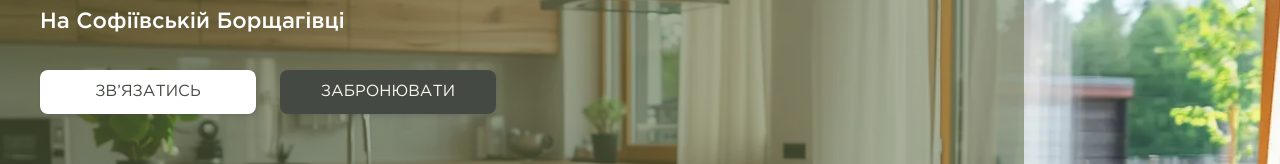
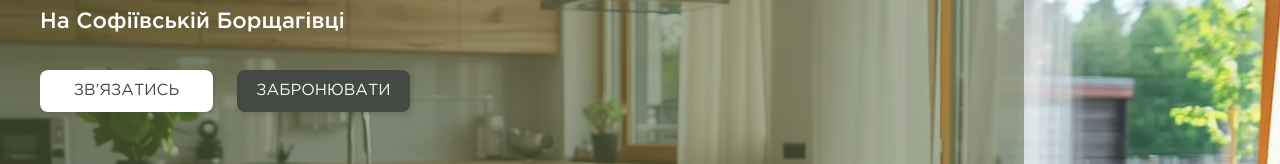
Before and after one commit to Sofia-Kyivska/rent-services, a Next.js app: page / in a window 1280 px wide. Shown: the part 152-316 px from the top of the page. Built offline with nearby package versions, Linux system fonts and the light colour scheme; no server answers; the database is empty.

Commit message:
fix bug in hero and translate btn

```diff
--- a/src/components/CallBtn/CallBtn.jsx
+++ b/src/components/CallBtn/CallBtn.jsx
@@ -1,28 +1,27 @@
-"use client";
-import React, { useState, useEffect } from "react";
-import { useTranslation } from "react-i18next";
-import { socialLinks } from "@/data";
-import styles from "./CallBtn.module.scss";
+'use client';
+import React, { useState, useEffect } from 'react';
+import { useTranslation } from 'react-i18next';
+import { socialLinks } from '@/data';
+import styles from './CallBtn.module.scss';
 
-
-const CallBtn = ({ className }) => {
+const CallBtn = ({ className, id }) => {
   const { t } = useTranslation();
   const [isLoading, setIsLoading] = useState(true);
 
   // Найти объект с телефоном
-  const phoneLink = socialLinks.find(link => link.title === "Telephone")?.href;
+  const phoneLink = socialLinks.find(
+    (link) => link.title === 'Telephone'
+  )?.href;
 
   useEffect(() => {
     setIsLoading(false);
   }, []);
 
-
   return (
-    <a href={phoneLink} className={`${styles.button} ${className}`}>
-      {!isLoading && t("Buttons.CalltBtn")}
+    <a href={phoneLink} className={`${styles.button} ${className}`} id={id}>
+      {!isLoading && t('Buttons.CalltBtn')}
     </a>
   );
 };
 
-
 export default CallBtn;
--- a/src/components/Hero/Hero.jsx
+++ b/src/components/Hero/Hero.jsx
@@ -21,8 +21,8 @@ const Hero = () => {
           </h2>
         </div>
         <div className={styles.btnsWraper}>
-          <OrderBtn className={styles.btn} />
-          <CallBtn className={styles.btn} />
+          <OrderBtn id={styles.btn} />
+          <CallBtn id={styles.btn} />
         </div>
       </div>
     </section>
--- a/src/components/Hero/Hero.module.scss
+++ b/src/components/Hero/Hero.module.scss
@@ -2,7 +2,7 @@
 
 .container {
   position: relative;
-  height: 100vh;
+  height: 90vh;
   padding-top: 96px;
   padding-bottom: 80px;
 
@@ -30,6 +30,7 @@
     }
   }
   @media screen and (min-width: $tablet) {
+    height: 100vh;
     padding-top: 118px;
     padding-bottom: 0px;
   }
@@ -110,7 +111,7 @@
   }
 }
 
-.btn {
+#btn {
   width: 100%;
   border: none;
   border-radius: 8px;
@@ -118,9 +119,11 @@
   box-shadow: 2px 2px 4px 0 rgba(69, 73, 67, 0.25);
 
   @media screen and (min-width: $tablet) {
-    width: 151px;
+    width: 173px;
+    padding: 8px 32px;
   }
   @media screen and (min-width: $desktop) {
     width: 288px;
+    padding: 8px 58px;
   }
 }
--- a/src/components/OrderBtn/OrderBtn.jsx
+++ b/src/components/OrderBtn/OrderBtn.jsx
@@ -1,10 +1,9 @@
-import { useState, useEffect, useContext } from "react";
-import { useTranslation } from "react-i18next";
-import { SiteContext } from "@/context/SiteContext";
-import styles from "./OrderBtn.module.scss";
+import { useState, useEffect, useContext } from 'react';
+import { useTranslation } from 'react-i18next';
+import { SiteContext } from '@/context/SiteContext';
+import styles from './OrderBtn.module.scss';
 
-
-const OrderBtn = ({ className }) => {
+const OrderBtn = ({ className, id }) => {
   const { t } = useTranslation();
   const { openModal } = useContext(SiteContext);
   const [isLoading, setIsLoading] = useState(true);
@@ -13,21 +12,20 @@ const OrderBtn = ({ className }) => {
     setIsLoading(false);
   }, []);
 
-
   return (
     <>
       {!isLoading && (
         <button
-                    type='button'
-                    className={styles.button + " " + `${className}`}
+          type="button"
+          className={styles.button + ' ' + `${className}`}
           onClick={openModal}
+          id={id}
         >
-                    {t("Buttons.OrderBtn")}
+          {t('Buttons.OrderBtn')}
         </button>
       )}
     </>
   );
 };
 
-
 export default OrderBtn;
--- a/src/components/share/TranslatorBtnBlock/TranslatorBtnBlock.module.scss
+++ b/src/components/share/TranslatorBtnBlock/TranslatorBtnBlock.module.scss
@@ -94,8 +94,11 @@
     content: '';
     display: block;
     position: absolute;
-    top: -7px;
+    // top: -7px;
+    // right: -8px;
+    top: 50%;
     right: -8px;
+    transform: translateY(-50%);
 
     font-family: GothamPro, sans-serif;
     width: 52px;
```
Lines whose indentation alone changed are shown as unchanged.
